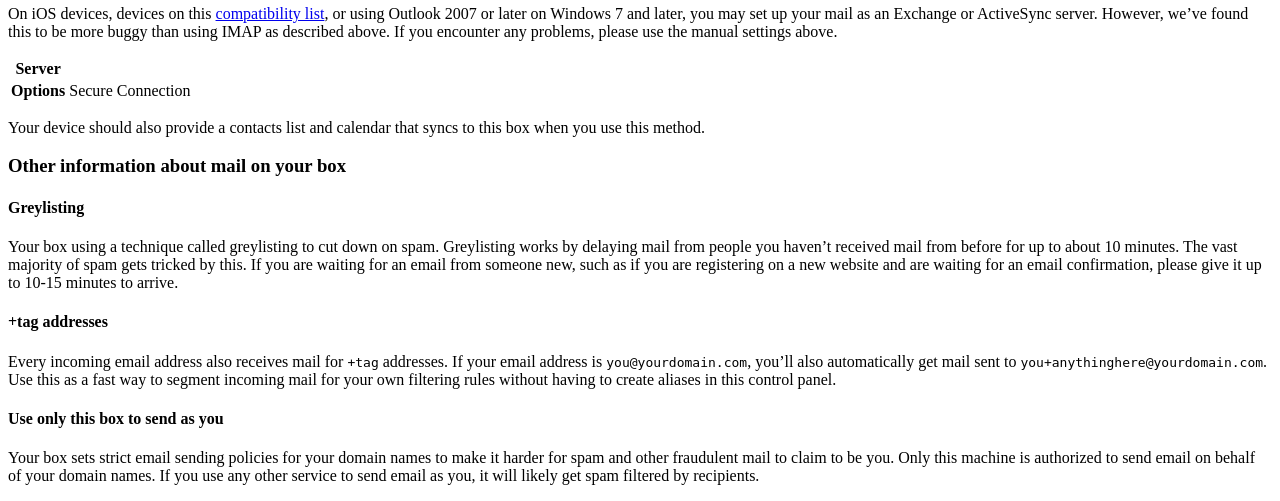
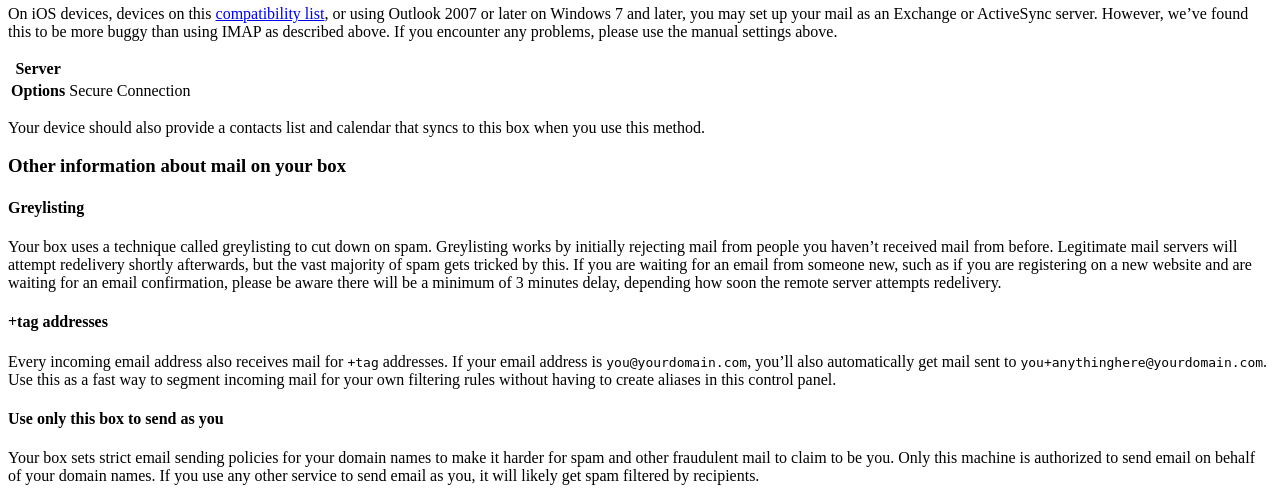
Before and after one commit to mail-in-a-box/mailinabox, a Flask app: template management/templates/mail-guide.html in a window 1280 px wide. Shown: the part 754-1255 px from the top of the page. Run offline with Flask 2, Linux system fonts and the light colour scheme; the template is opened without the code that fills it, so the values that code supplies are empty; parts of the project's set-up code (start-up, migrations or seed data) failed here and were passed over.

Commit message:
Improve greylisting explanation.
Hopefully this improves the accuracy of the greylisting description.

```diff
--- a/management/templates/mail-guide.html
+++ b/management/templates/mail-guide.html
@@ -59,7 +59,7 @@
 		</div>
 		<div class="panel-body">
 			<h4>Greylisting</h4>
-			<p>Your box using a technique called greylisting to cut down on spam. Greylisting works by delaying mail from people you haven&rsquo;t received mail from before for up to about 10 minutes. The vast majority of spam gets tricked by this. If you are waiting for an email from someone new, such as if you are registering on a new website and are waiting for an email confirmation, please give it up to 10-15 minutes to arrive.</p>
+			<p>Your box uses a technique called greylisting to cut down on spam. Greylisting works by initially rejecting mail from people you haven&rsquo;t received mail from before. Legitimate mail servers will attempt redelivery shortly afterwards, but the vast majority of spam gets tricked by this. If you are waiting for an email from someone new, such as if you are registering on a new website and are waiting for an email confirmation, please be aware there will be a minimum of 3 minutes delay, depending how soon the remote server attempts redelivery.</p>
 
 			<h4>+tag addresses</h4>
 			<p>Every incoming email address also receives mail for <code>+tag</code> addresses. If your email address is <code>you@yourdomain.com</code>, you&rsquo;ll also automatically get mail sent to <code>you+anythinghere@yourdomain.com</code>. Use this as a fast way to segment incoming mail for your own filtering rules without having to create aliases in this control panel.</p>
```
